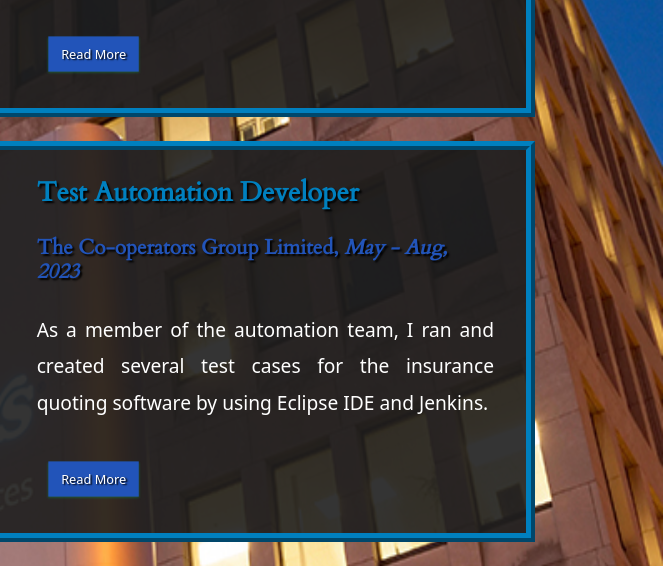
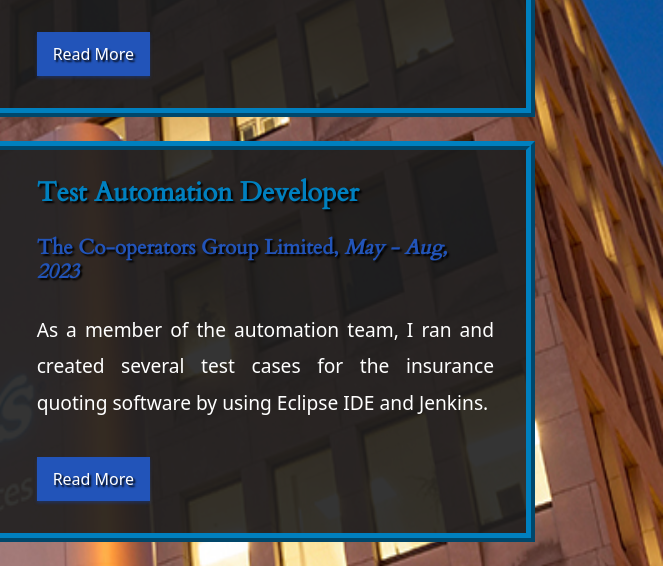
Before and after one commit to elmanislam/elmanislam.github.io, a plain HTML site: page index.html in a window 1280 px wide. Shown: the part 3197-3763 px from the top of the page, 617-1280 px from the left. Drawn offline with nearby package versions, Linux system fonts and the light colour scheme; a web font is replaced by a local one.

Commit message:
Add submodule (Sonova work term report)

```diff
--- a/css/styles.css
+++ b/css/styles.css
@@ -145,7 +145,7 @@ a {
 }
 
 
-.textbox button, input[type="submit"] {
+.textbox button, .job button {
 
   display: inline-block;
   outline: 0;
@@ -164,7 +164,7 @@ a {
 
 }
 
-.textbox button:hover, input[type="submit"]:hover {
+.textbox button:hover, .job button:hover {
   color: rgb(255, 255, 255);
   background-color: rgb(17, 97, 73);
   box-shadow: rgb(19 170 82 / 40%) 0px 2px 3px, rgb(195 231 202) 0px 0px 0px 3px;
@@ -369,11 +369,12 @@ hr {
 
 }
 
-input[type="submit"] {
+.job button {
   padding: 0.8rem 1rem;
   background-color: var(--color-blue);
-  box-shadow: rgb(19 170 82 / 40%) 0px 2px 3px;
+  box-shadow: rgba(19, 67, 170, 0.4) 0px 2px 3px;
 }
+
 .background {
 
   z-index: 1;
--- a/index.html
+++ b/index.html
@@ -142,9 +142,8 @@
           <p> I conducted a variety of test cases for the fitting software used to adjust and calibrate numerous complicated features and functions
              for the meticulous and advanced hearing aids that the company produced.
           </p>
-          <form action="https://github.com/elmanislam/work-term-report/blob/main/index.html">
-            <input type="submit" value="Read More" />
-        </form>
+          <button type="button" onclick="openReportSonova()">Read More</button>
+
         </div>
       </div>
       <div class="job" onclick="changeBackgroundCooperators()">
@@ -155,11 +154,10 @@
           <h3> Test Automation Developer</h3>
           <h4><mark>The Co-operators Group Limited, <em>May - Aug, 2023</em></h4>
           <p> As a member of the automation team, I ran and created several test cases for the insurance quoting software by using Eclipse IDE and Jenkins.
+          </p>
 
-          </p>
-          <form action="https://google.com">
-            <input type="submit" value="Read More" />
-        </form>
+            <button type="button" onclick="openReportSonova()">Read More</button>
+
         </div>
       </div>
 
--- a/js/script.js
+++ b/js/script.js
@@ -23,3 +23,7 @@ function openNav() {
 function closeNav() {
   document.getElementById("mySidenav").style.width = "0";
 }
+
+function openReportSonova() {
+  window.open('work-term-report/index.html');
+}
```
Also changed, not shown: 1 other file.
